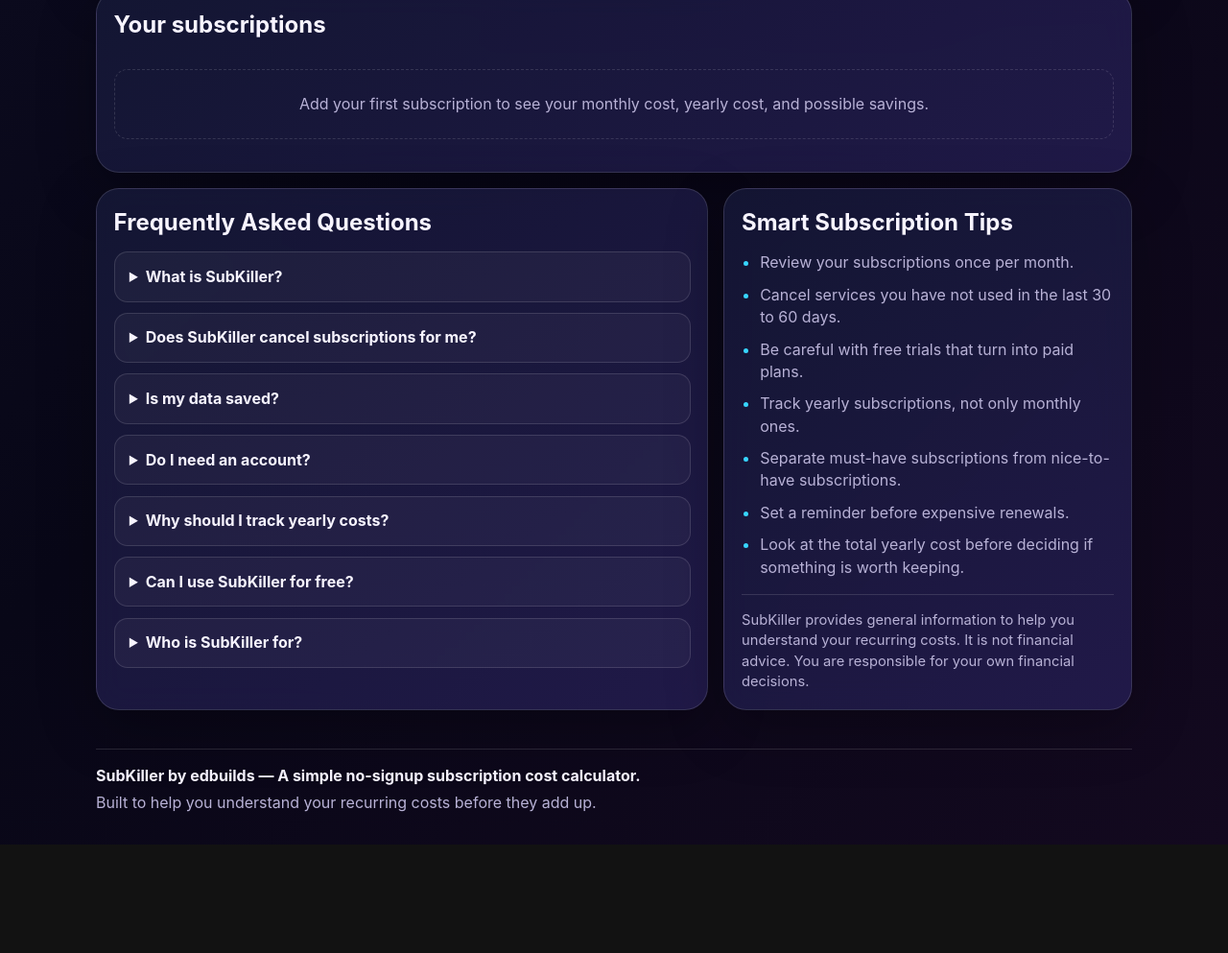
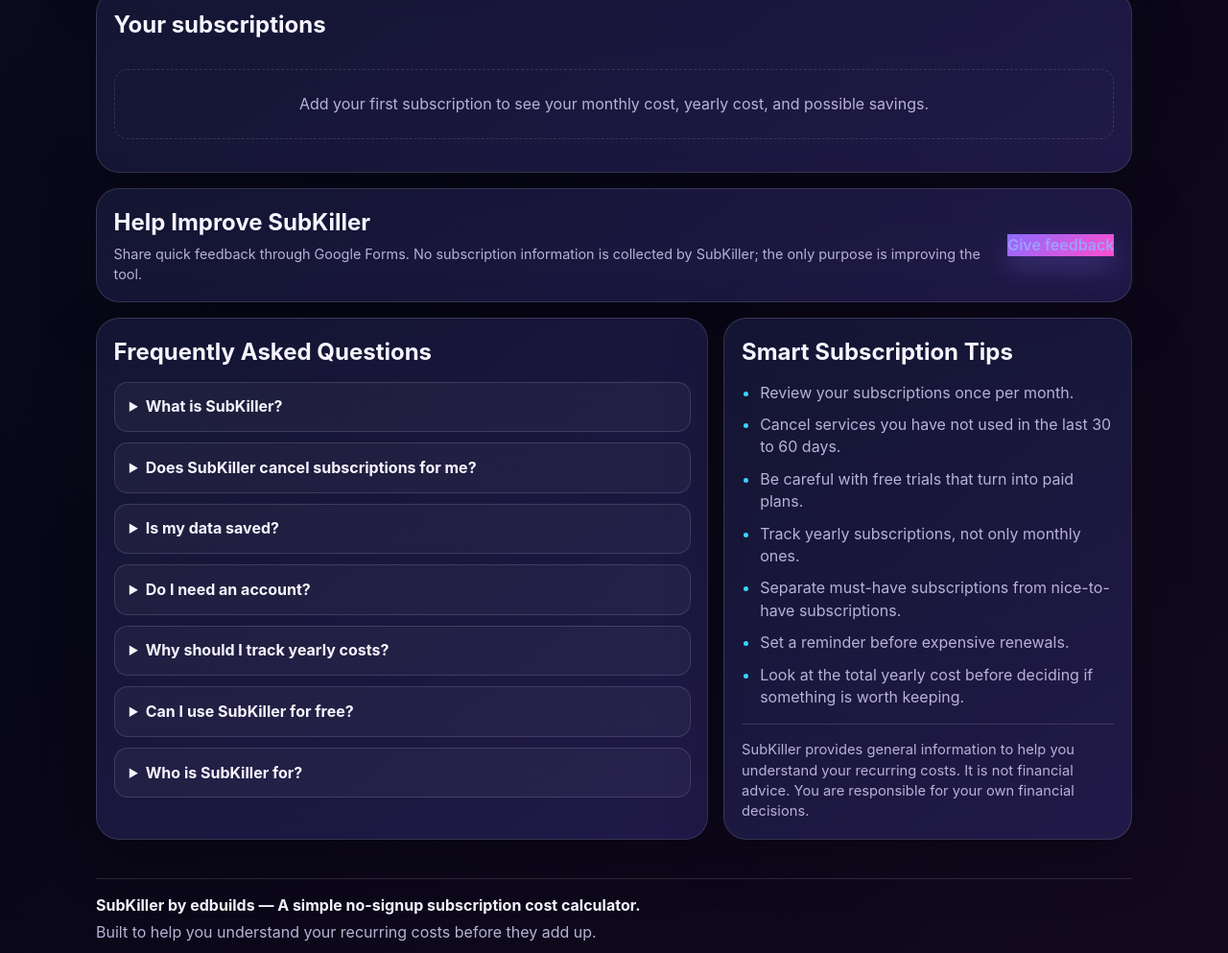
Before and after one commit to edbuilds/SubKiller, a plain HTML site: page index.html in a window 1280 px wide. Shown: the part 1417-2410 px from the top of the page at 96% size. Before the commit the page ends 2297 px from the top, so only its background shows below. Drawn offline with Linux system fonts and the light colour scheme.

Commit message:
Add feedback link panel (#2)

```diff
--- a/index.html
+++ b/index.html
@@ -122,6 +122,19 @@
         <div id="subscription-list" class="subscription-list"></div>
       </section>
 
+      <section class="panel feedback-panel" aria-labelledby="feedback-title">
+        <div>
+          <h2 id="feedback-title">Help Improve SubKiller</h2>
+          <p class="feedback-note">
+            Share quick feedback through Google Forms. No subscription information is collected by SubKiller;
+            the only purpose is improving the tool.
+          </p>
+        </div>
+        <a class="btn primary" href="https://forms.gle/xdrcAc2wWaxzGUVR6" target="_blank" rel="noopener noreferrer">
+          Give feedback
+        </a>
+      </section>
+
       <section class="info-grid" aria-label="Subscription help">
         <section class="panel faq-panel" aria-labelledby="faq-title">
           <h2 id="faq-title">Frequently Asked Questions</h2>
--- a/style.css
+++ b/style.css
@@ -286,6 +286,9 @@
   justify-content: space-between;
   gap: 1rem;
 }
+.feedback-panel h2 {
+  margin-bottom: 0.35rem;
+}
 .feedback-panel p,
 .site-footer p {
   margin: 0;
@@ -331,6 +334,7 @@
   .site-footer { width: min(1080px, 95vw); }
   .container { gap: 0.85rem; }
   .panel { padding: 0.9rem; }
+  .feedback-panel { align-items: stretch; flex-direction: column; }
   .subscription-form { grid-template-columns: 1fr; }
   .subscription-list { grid-template-columns: 1fr; }
   .stats-list li { font-size: 0.94rem; }
```
